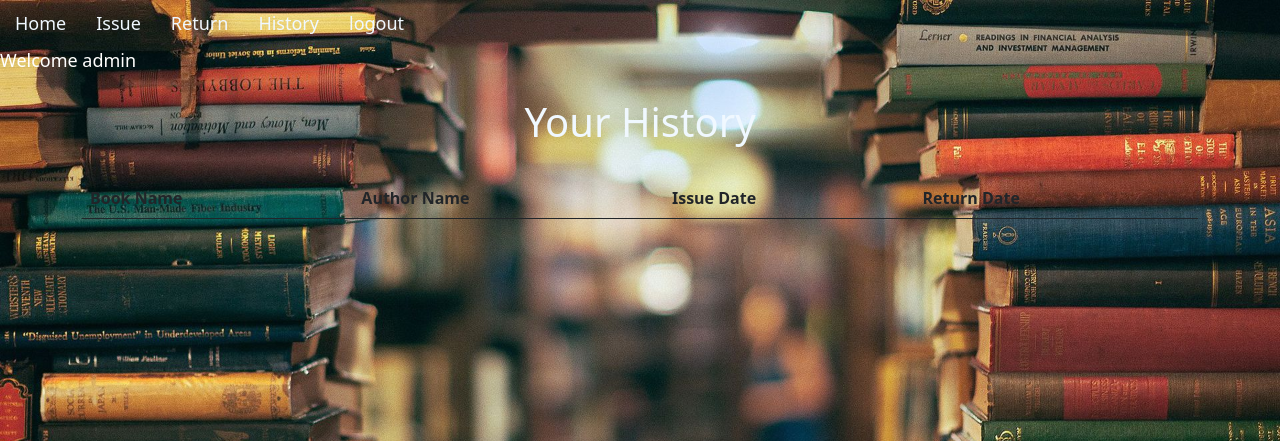
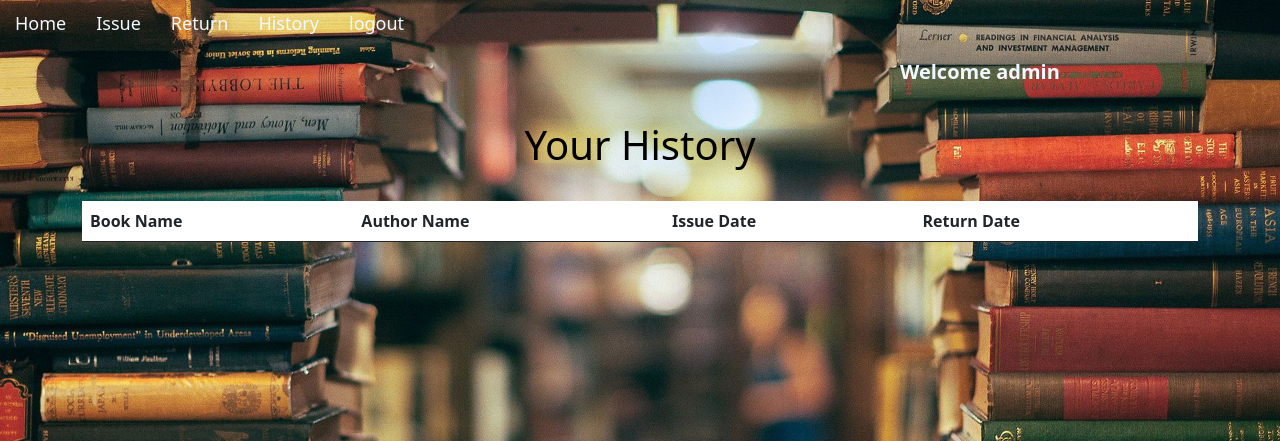
Before and after one commit to archanavs123/mainproject, a Django app: page /history/ in a window 1280 px wide. Shown: the top 441 px of the page. Run offline with Django 3.2, Linux system fonts and the light colour scheme; the first user in the database is signed in; data comes from the database, SQL or seed files in the repository; lists and menus that the app fills with data are empty.

Commit message:
Add files via upload

```diff
--- a/project/app/static/css/base.css
+++ b/project/app/static/css/base.css
@@ -5,6 +5,7 @@ body{
 }
 .qote
 {
+
     border: 1px solid black;
     box-shadow: 0 0 10px ;
 border-radius: 20px;
--- a/project/app/templates/base.html
+++ b/project/app/templates/base.html
@@ -38,18 +38,13 @@
     <li class="nav-item">
       <a class="nav-link " href="{% url 'logout1' %}">logout</a>
     </li>
+    <li class="nav justify-content-end">
+      {% if user.is_authenticated %}
+        <a class="navbar-brand" style="color: aliceblue;  padding: 10px 15px;padding-left: 900px; font-size: 20px;"><b>Welcome {{user}}</b></a>
+      {% endif %}
+    </li>
     {% endif %}
   </ul>
-  {% block search %}
-
-  {% endblock %}
-
-  {% if user.is_authenticated %}
-  <div style="color: white;
-  font-size: large;">
-    Welcome {{user}}
-  </div>
-  {% endif %}
 
   {% block content %}
   <div class="row">
--- a/project/app/templates/history.html
+++ b/project/app/templates/history.html
@@ -16,11 +16,11 @@
 
     <div style="text-align: center;color: aliceblue;">
         <br>
-        <h1>Your History</h1>
+        <h1 style="color: black;">Your History</h1>
         <br>
     </div>
     <div class="container">
-        <table class="table">
+        <table class="table" style="background-color: white;">
             <thead class="thead-dark">
                 <tr>
                     <th scope="col">Book Name</th>
--- a/project/app/views.py
+++ b/project/app/views.py
@@ -7,6 +7,7 @@ from django.contrib.auth import authenticate,login,logout
 from django.contrib.auth.decorators import login_required
 from datetime import date
 from django.core.paginator import Paginator
+from django.urls import reverse
 
 # Create your views here.
 
@@ -83,22 +84,28 @@ def issue(request):
     return render(request,'issued_item.html',{'books':books})
 
 # History view to show history of issued books to user
+
+
 @login_required(login_url='loginn')
 def history(request):
-
     # Get all issued books to user
     my_items = IssuedItem.objects.filter(user_id=request.user).order_by('-issue_date')
 
     # Paginate data
-    paginator = Paginator(my_items,10)
+    paginator = Paginator(my_items, 10)
 
     # Get page number from request
     page_number = request.GET.get('page')
-    show_data_final = paginator.get_page(page_number)
+
+    try:
+        # Get data for requested page
+        show_data_final = paginator.get_page(page_number)
+    except ValueError:
+        # Handle the ValueError here, e.g., by providing an empty queryset
+        show_data_final = []
 
     # Return history page with issued books to user
-    return render(request,'history.html',{'books':show_data_final})
-
+    return render(request, 'history.html', {'books': show_data_final})
 
 # Return view to return book to library
 @login_required(login_url='loginn')
```
Also changed, not shown: project/app/models.py (+13 -14 lines), project/app/migrations/0002_auto_20240321_1007.py (added), project/db.sqlite3.
